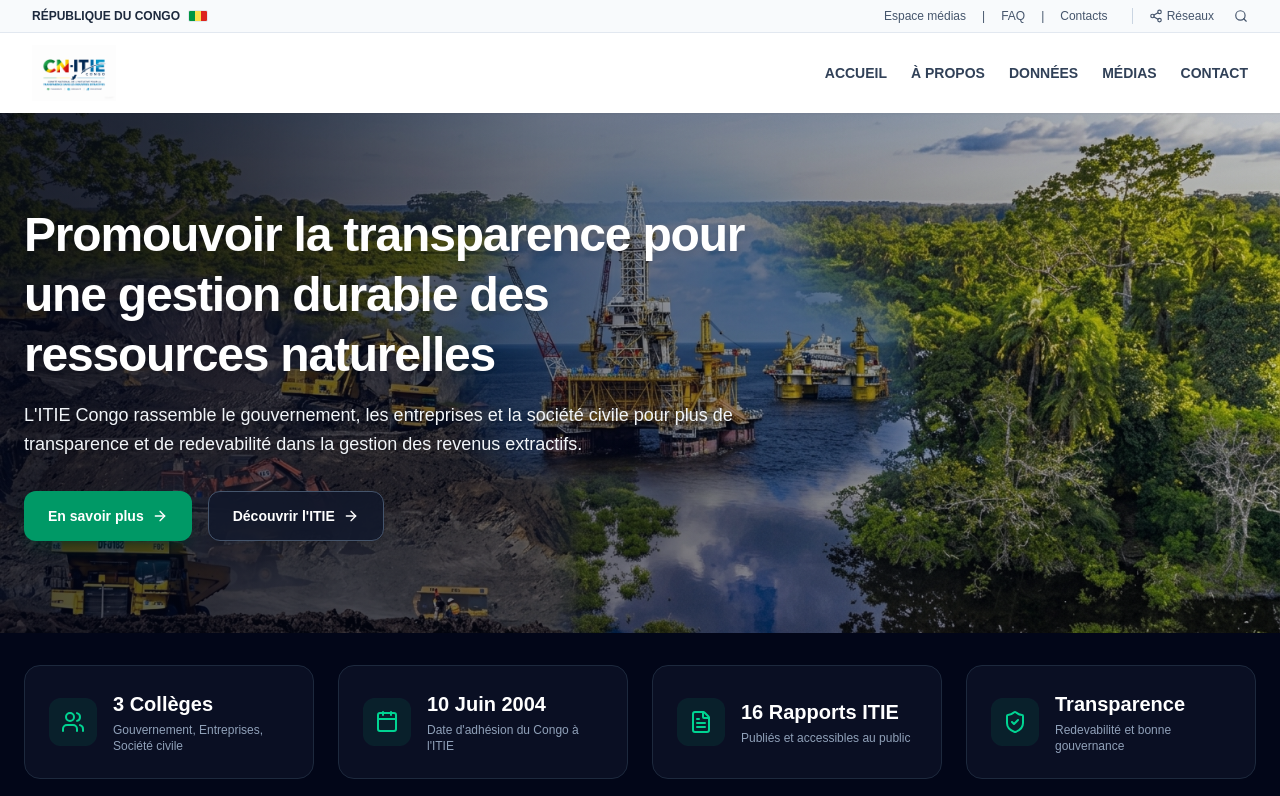
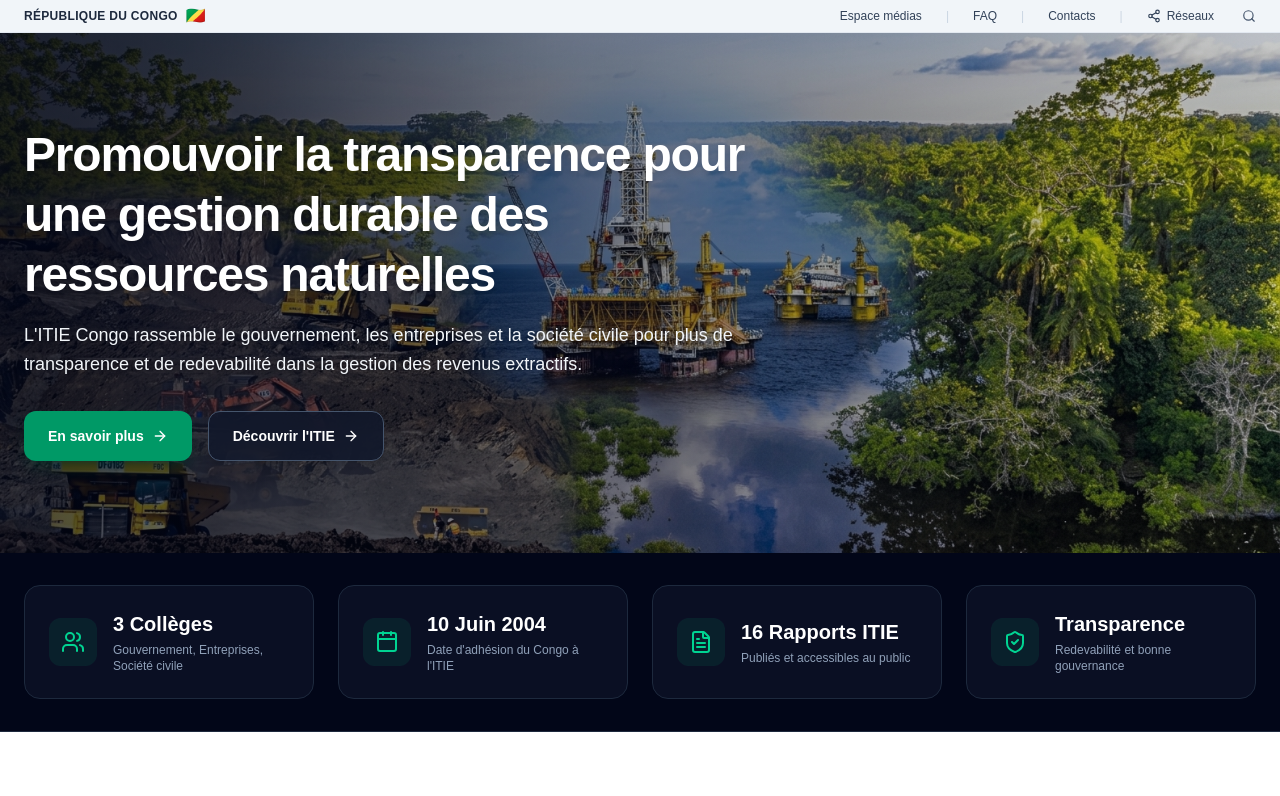
Before and after one commit to athysdavid-hash/cn-itie-congo, a Next.js app: page / in a window 1280 px wide. Shown: the top 796 px of the page. Built offline with nearby package versions, Linux system fonts and the light colour scheme.

Commit message:
Correction du drapeau Congo, ajout FAQ et reseaux dans le header

```diff
--- a/components/Header.tsx
+++ b/components/Header.tsx
@@ -1,94 +1,55 @@
-'use client';
-
-import React, { useState } from 'react';
-import Image from 'next/image';
+import React from 'react';
 import Link from 'next/link';
-import { Search, Menu, X, Share2 } from 'lucide-react';
+import { Share2, Search } from 'lucide-react';
 
 export default function Header() {
-  const [mobileMenuOpen, setMobileMenuOpen] = useState(false);
+  return (
+    <header className="w-full">
+      {/* Topbar supérieure */}
+      <div className="bg-slate-100 border-b border-slate-200 text-xs text-slate-700 py-2 px-6">
+        <div className="max-w-7xl mx-auto flex justify-between items-center">
 
-  return (
-    <header className="w-full bg-white shadow-xs sticky top-0 z-50">
-      {/* Top Bar */}
-      <div className="bg-slate-50 border-b border-slate-200 text-xs text-slate-600 py-2 px-4 sm:px-8">
-        <div className="max-w-7xl mx-auto flex flex-wrap justify-between items-center gap-2">
-          {/* Drapeau République du Congo */}
-          <div className="flex items-center gap-2">
-            <span className="font-semibold text-slate-800">RÉPUBLIQUE DU CONGO</span>
-            <div className="flex h-3 w-5 overflow-hidden rounded-xs border border-slate-200">
-              <div className="w-1/3 bg-[#009543]"></div>
-              <div className="w-1/3 bg-[#FBDE4A]"></div>
-              <div className="w-1/3 bg-[#DC241F]"></div>
-            </div>
+          {/* Nom du pays + Drapeau officiel du Congo (CG) */}
+          <div className="flex items-center gap-2 font-bold tracking-wide text-slate-800">
+            <span>RÉPUBLIQUE DU CONGO</span>
+            {/* Emoji drapeau officiel Congo Brazzaville (🇨🇬) */}
+            <span className="text-base leading-none">🇨🇬</span>
           </div>
 
-          {/* Liens secondaires & Réseaux sociaux */}
-          <div className="flex items-center gap-6">
-            <nav className="hidden md:flex items-center gap-4 text-slate-600">
-              <Link href="/actualites" className="hover:text-emerald-700 transition">Espace médias</Link>
-              <span>|</span>
-              <Link href="#" className="hover:text-emerald-700 transition">FAQ</Link>
-              <span>|</span>
-              <Link href="/contact" className="hover:text-emerald-700 transition">Contacts</Link>
-            </nav>
+          {/* Liens de droite : Espace médias, FAQ, Contacts, Réseaux */}
+          <div className="flex items-center gap-4 md:gap-6">
+            <Link href="/medias" className="hover:text-emerald-600 transition-colors">
+              Espace médias
+            </Link>
+            <span className="text-slate-300">|</span>
 
-            <div className="flex items-center gap-3 border-l border-slate-300 pl-4 text-slate-600">
-              <a href="#" className="hover:text-emerald-700 flex items-center gap-1 font-medium">
-                <Share2 className="w-3.5 h-3.5" />
-                <span className="hidden sm:inline">Réseaux</span>
-              </a>
-              <button className="ml-2 hover:text-emerald-700">
-                <Search className="w-3.5 h-3.5" />
-              </button>
+            <Link href="/faq" className="hover:text-emerald-600 transition-colors font-medium">
+              FAQ
+            </Link>
+            <span className="text-slate-300">|</span>
+
+            <Link href="/contact" className="hover:text-emerald-600 transition-colors">
+              Contacts
+            </Link>
+            <span className="text-slate-300">|</span>
+
+            {/* Menu Réseaux sociaux */}
+            <div className="flex items-center gap-1.5 hover:text-emerald-600 cursor-pointer transition-colors">
+              <Share2 className="w-3.5 h-3.5" />
+              <span>Réseaux</span>
             </div>
+
+            {/* Bouton Recherche */}
+            <button aria-label="Rechercher" className="text-slate-600 hover:text-emerald-600 transition-colors ml-1">
+              <Search className="w-3.5 h-3.5" />
+            </button>
           </div>
+
         </div>
       </div>
 
-      {/* Navigation Principale */}
-      <div className="max-w-7xl mx-auto px-4 sm:px-8 py-3 flex justify-between items-center">
-        {/* Logo */}
-        <Link href="/" className="flex items-center gap-3">
-          <div className="relative w-52 h-14">
-            <Image
-              src="/images/logo.png"
-              alt="Logo CN-ITIE Congo"
-              fill
-              className="object-contain object-left"
-              priority
-            />
-          </div>
-        </Link>
-
-        {/* Menu Desktop */}
-        <nav className="hidden lg:flex items-center gap-6 text-sm font-semibold text-slate-700">
-          <Link href="/" className="hover:text-emerald-700 transition">ACCUEIL</Link>
-          <Link href="/a-propos" className="hover:text-emerald-700 transition">À PROPOS</Link>
-          <Link href="/donnees" className="hover:text-emerald-700 transition">DONNÉES</Link>
-          <Link href="/actualites" className="hover:text-emerald-700 transition">MÉDIAS</Link>
-          <Link href="/contact" className="hover:text-emerald-700 transition">CONTACT</Link>
-        </nav>
-
-        {/* Bouton Mobile */}
-        <button
-          onClick={() => setMobileMenuOpen(!mobileMenuOpen)}
-          className="lg:hidden p-2 text-slate-700 hover:text-emerald-700"
-        >
-          {mobileMenuOpen ? <X className="w-6 h-6" /> : <Menu className="w-6 h-6" />}
-        </button>
-      </div>
-
-      {/* Menu Mobile */}
-      {mobileMenuOpen && (
-        <div className="lg:hidden bg-white border-t border-slate-100 px-4 py-4 space-y-3 font-semibold text-slate-700">
-          <Link href="/" onClick={() => setMobileMenuOpen(false)} className="block hover:text-emerald-700">ACCUEIL</Link>
-          <Link href="/a-propos" onClick={() => setMobileMenuOpen(false)} className="block hover:text-emerald-700">À PROPOS</Link>
-          <Link href="/donnees" onClick={() => setMobileMenuOpen(false)} className="block hover:text-emerald-700">DONNÉES</Link>
-          <Link href="/actualites" onClick={() => setMobileMenuOpen(false)} className="block hover:text-emerald-700">MÉDIAS</Link>
-          <Link href="/contact" onClick={() => setMobileMenuOpen(false)} className="block hover:text-emerald-700">CONTACT</Link>
-        </div>
-      )}
+      {/* Reste du Header (Logo, Menu principal, etc.) */}
+      {/* ... */}
     </header>
   );
 }
```
